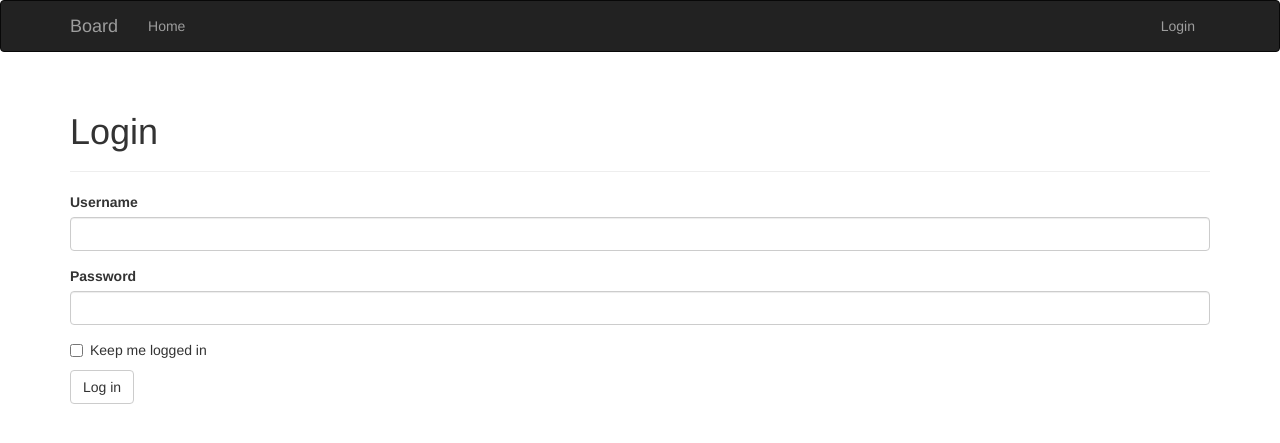
After one commit to hellen931126/board, a Flask app: page /login in a window 1280 px wide. The commit adds this page. Shown: the top 443 px of the page. Run offline with Flask 2, Linux system fonts and the light colour scheme; some libraries are stand-ins or nearby versions.

Commit message:
feat: add login

```diff
--- a/app/__init__.py
+++ b/app/__init__.py
@@ -13,6 +13,7 @@ login_manager = LoginManager()
 pagedown = PageDown()
 
 login_manager.session_protection = "basic"
+login_manager.login_view = 'login'
 
 def create_app(config_name):
     app = Flask(__name__)
--- a/app/main/forms.py
+++ b/app/main/forms.py
@@ -0,0 +1,12 @@
+from flask_wtf import FlaskForm
+from wtforms import StringField, PasswordField, BooleanField, SubmitField
+from wtforms.validators import DataRequired, Length, Regexp, EqualTo
+from ..models import User
+from wtforms import ValidationError
+from flask_login import current_user
+
+class LoginForm(FlaskForm):
+    username = StringField("Username", validators=[DataRequired(),Length(1,36)])
+    password = PasswordField("Password", validators=[DataRequired()])
+    remember_me = BooleanField('Keep me logged in')
+    submit = SubmitField("Log in")
--- a/app/main/views.py
+++ b/app/main/views.py
@@ -1,6 +1,33 @@
-from flask import render_template
+from flask import render_template, session, redirect, url_for, request, flash
+from flask_login import login_required, login_user, logout_user
+from .forms import LoginForm
+from ..models import User
+
 from . import main
 
 @main.route("/", methods=["GET","POST"])
 def index():
     return render_template('index.html')
+
+@main.route('/login', methods=['GET','POST'])
+def login():
+    form = LoginForm()
+    if form.validate_on_submit():
+        user = User.query.filter_by(username=form.username.data).first()
+        if user is not None and user.verify_password(form.password.data):
+            login_user(user, form.remember_me.data)
+            return redirect(request.args.get("next") or url_for("main.index"))
+        flash('Invalid username or password')
+    return render_template("login.html", form=form)
+
+@main.route('/logout')
+@login_required
+def logout():
+    logout_user()
+    flash('You have been logged out.')
+    return redirect(url_for('main.index'))
+
+@main.route('/secret')
+@login_required
+def secret():
+    return 'Only authenticated users are allowed!'
--- /dev/null
+++ b/app/templates/base.html
@@ -0,0 +1,32 @@
+{% extends "bootstrap/base.html" %}
+{% block title %}Board{% endblock %}
+
+{% block navbar %}
+<div class="navbar navbar-inverse" role="navigation">
+    <div class="container">
+        <div class="navbar-header">
+            <button type="button" class="navbar-toggle" data-toggle="collapse" data-target=".navbar-collapse">
+                <span class "sr-only">Toggle navigation</span>
+                <span class="icon-bar"></span>
+                <span class="icon-bar"></span>
+                <span class="icon-bar"></span>
+            </button>
+            <a class="navbar-brand" href='/'>Board</a>
+        </div>
+        <div class="navbar-collapse collapse">
+            <ul class="nav navbar-nav">
+                <li><a href="/">Home</a></li>
+            </ul>
+            <ul class="nav navbar-nav navbar-right">
+                {% if current_user.is_authenticated %}
+                <li><a href="{{ url_for('main.logout') }}">Logout</a></li>
+                {% else %}
+                <li><a href="{{ url_for('main.login') }}">Login</a></li>
+                {% endif %}
+            </ul>
+        </div>
+    </div>
+</div>
+{% endblock %}
+
+{% block content %}{% endblock %}
--- /dev/null
+++ b/app/templates/login.html
@@ -0,0 +1,15 @@
+{% extends "base.html" %}
+{% import "bootstrap/wtf.html" as wtf %}
+
+{% block title%}Board - Login{% endblock %}
+
+{% block content %}
+<div class="container">
+    <div class="page-header">
+        <h1>Login</h1>
+    </div>
+    <div class="col-md-r">
+        {{ wtf.quick_form(form) }}
+    </div>
+</div>
+{% endblock %}
```
Also changed, not shown: app/models.py (+8 -6 lines), app/templates/index.html (+17 -1 lines), requirements.txt (added, +27 -0 lines).
